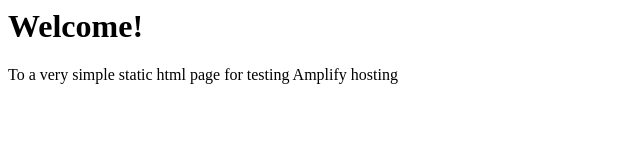
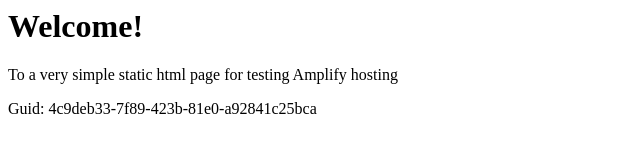
Before and after one commit to aws-aemilia-fra/Github-PR-Commit-Integration-Test-DoNotTouch-Gith-P5X5MO5I-v1-prod-eu-central-1, a website: page src/index.html in a window 1280 px wide. Shown: the whole page, without its empty margins (0-640 px from the left). Drawn offline with Linux system fonts and the light colour scheme.

Commit message:
commit from integ tests

```diff
--- a/src/index.html
+++ b/src/index.html
@@ -1,3 +1,5 @@
+
+
 <html lang="en">
 
 <head>
@@ -10,6 +12,6 @@
 <body>
     <h1>Welcome!</h1>
     <p>To a very simple static html page for testing Amplify hosting</p>
-</body>
+    <p>Guid: 4c9deb33-7f89-423b-81e0-a92841c25bca</p></body>
 
 </html>
```
